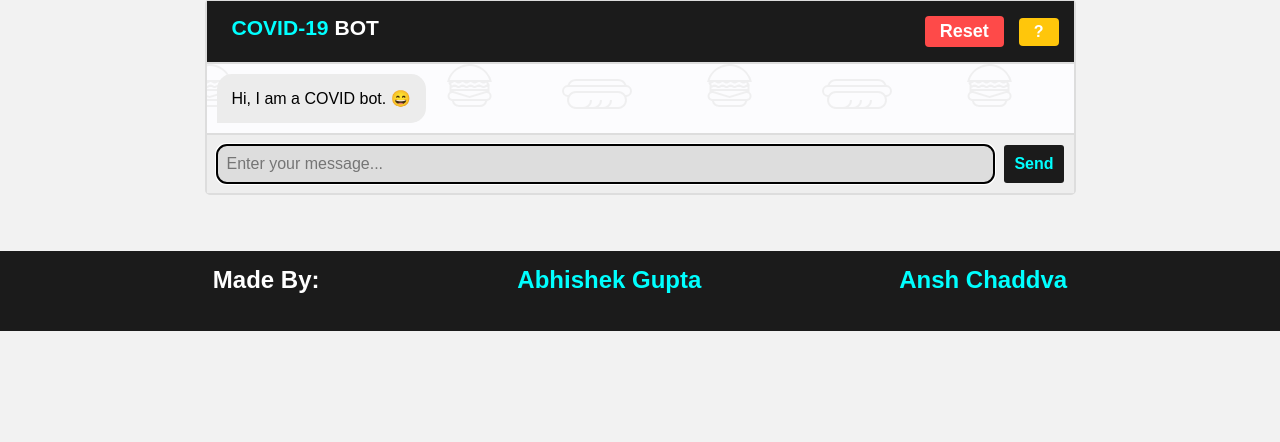
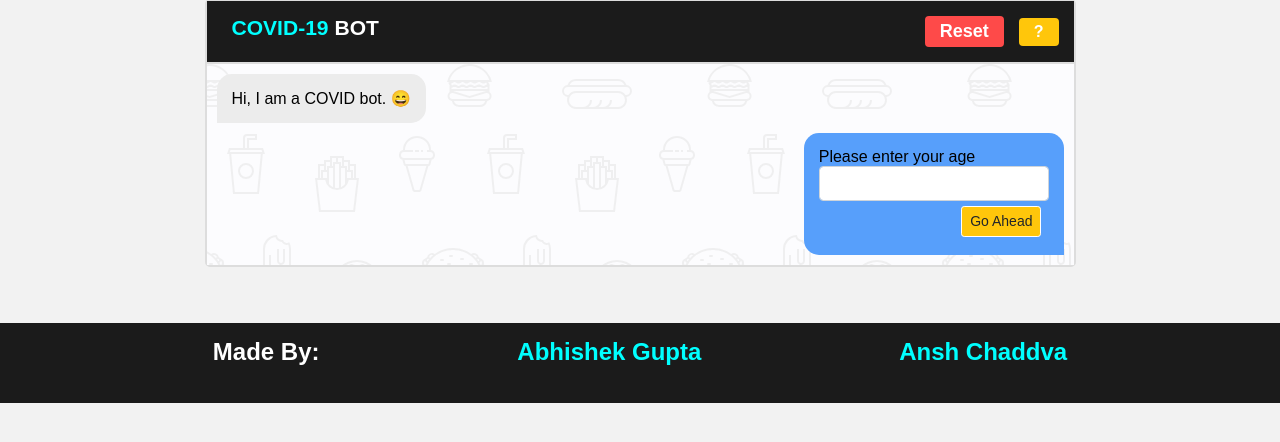
Before and after one commit to Elysian01/Covid19-Bot, a Flask app: page / in a window 1280 px wide. Shown: the part 107-549 px from the top of the page. Run offline with Flask 2, Linux system fonts and the light colour scheme; data that the repository does not hold is empty.

Commit message:
Corona Detection Bot added succesfully

```diff
--- a/static/styles.css
+++ b/static/styles.css
@@ -206,11 +206,84 @@ header a:hover {
 /*******************************
 ChatBot CSS OVER
 ********************************/
+.bg-red{
+background-color: #fe4a49;
+}
+.bg-yellow{
+    background-color: #ffc60b;
+}
+.bg-green{
+    background-color: #198754;
+    color:white;
+}
+.form-control {
+    display: block;
+    width: auto;
+    min-height: 1.5em ;
+    padding: 0.275rem 0.65rem;
+    font-size: 1rem;
+    font-weight: 400;
+    line-height: 1.5;
+    color: #495057;
+    background-color: #fff;
+    background-clip: padding-box;
+    border: 1px solid #ced4da;
 
+    border-radius: 0.25rem;
+    transition: border-color 0.15s ease-in-out, box-shadow 0.15s ease-in-out;
+  }
 #text {
     border-radius: 10px;
 }
+#age-text{
+    margin-bottom:3px;
+    color:black;
+}
+#age_go_button{
+    display: inline-block;
+  font-weight: 300;
+  line-height: 1.5;
+  color: #212529;
+  text-align: center;
+  text-decoration: none;
+  vertical-align: middle;
+  cursor: pointer;
+user-select: none;
+margin-top:5px;
+  border: 1px solid transparent;
+margin-left:62%;
+  border-color:white;
+  transition: color 0.15s ease-in-out, background-color 0.15s ease-in-out, border-color 0.15s ease-in-out, box-shadow 0.15s ease-in-out;
+  padding: 0.25rem 0.5rem;
+  font-size: 0.875rem;
+  border-radius: 0.2rem;
+}
 
+.btn-sm, .btn-group-sm > .btn {
+    padding: 0.25rem 0.5rem;
+    font-size: 0.875rem;
+    border-radius: 0.2rem;
+  }
+  /* .btn {
+    display: inline-block;
+    font-weight: 400;
+    line-height: 1.5;
+    color: #212529;
+    text-align: center;
+    text-decoration: none;
+    vertical-align: middle;
+    cursor: pointer;
+    -webkit-user-select: none;
+    -moz-user-select: none;
+    -ms-user-select: none;
+    user-select: none;
+    background-color: transparent;
+    border: 1px solid transparent;
+    padding: 0.375rem 0.75rem;
+    font-size: 1rem;
+    border-radius: 0.25rem;
+    transition: color 0.15s ease-in-out, background-color 0.15s ease-in-out, border-color 0.15s ease-in-out, box-shadow 0.15s ease-in-out;
+  } */
 .btn-primary {
     background-color: #0096fe;
     font-weight: 600;
@@ -222,8 +295,22 @@ ChatBot CSS OVER
     font-size: 22px;
     cursor: pointer;
     display: inline;
+
 }
-
+.btn-primarys{
+    background-color:#579ffb;
+   box-shadow: 2px 3px 4px 0 rgba(0,0,0,.25);
+    font-weight: 700;
+    margin-right: 10px;
+    /* background-color: #ff4d00; */
+    border: none;
+    color: #fff;
+    padding: 5px 15px;
+    border-radius: 4px;
+    cursor: pointer;
+    font-size: large;
+    margin: 8px;
+}
 .btn-gold {
     background-color: #ffc60b;
     font-weight: 600;
--- a/templates/index.html
+++ b/templates/index.html
@@ -105,7 +105,7 @@
 
                 </main>
 
-                <form class="msger-inputarea" onsubmit="getUserReq(event)">
+                <form class="msger-inputarea" id="user-enter-text"onsubmit="getUserReq(event)">
                     <input type="text" class="msger-input" id="text" name="text" autofocus placeholder="Enter your message...">
                     <button type="submit" class="msger-send-btn">Send</button>
                 </form>
@@ -188,7 +188,9 @@
         function scrollChatWindow() {
             chatWindow = document.querySelector(".msger-chat");
             var xH = chatWindow.scrollHeight;
-            chatWindow.scrollTo(0, xH + 100);
+
+            chatWindow.scrollTo(0, xH + 1000);
+            console.log(xH)
         }
     </script>
 
@@ -203,7 +205,7 @@
         var fatigue_counter = 2;
         var corona_number = 0;
         var symptoms = [];
-
+        start_chatbot();
 
         if (sessionStorage.getItem("coronaTest") == "active") {
             console.log("startCovidTesting")
@@ -212,14 +214,23 @@
 
 
         function start_chatbot() {
+            document.getElementById("user-enter-text").style.display="none";
             var response_div = document.createElement("div");
             response_div.id = "age";
             response_div.className = "msg right-msg";
             var msger_chat = document.getElementById("msger-chat");
             msger_chat.appendChild(response_div);
+
             next_answer =
-                '<div class="msg-bubble"><div class="msg-text" id="age-text"> AGE<input type="number" id="age-input" class="form-control" aria-describedby="passwordHelpBlock"><button type="button" class="btn btn-primary" id="age_go_button" onclick="age()">Go!</button></div></div>';
+                '<div class="msg-bubble"><div class="msg-text" id="age-text"> Please enter your age<input type="number" id="age-input" class="form-control" aria-describedby="passwordHelpBlock"><button type="button" class="btn btn-gold" id="age_go_button" onclick="age()">Go Ahead</button></div></div>';
             document.getElementById("age").innerHTML += next_answer;
+
+
+            document.getElementById("age-input").onkeyup = function(e){
+    if(e.keyCode == 13){
+        age();
+    }
+            }
             sessionStorage.setItem("coronaTest", "deactive")
         }
 
@@ -240,35 +251,41 @@
         }
 
         function age() {
-
+            scrollChatWindow();
             var age_validation_result = validate_age();
-            console.log(age_validation_result);
             //create element
             var response_div = document.createElement("div");
             response_div.id = "temperature_question";
             response_div.className = "msg left-msg ";
             //append that element
-            var msger_chat = document.getElementById("msger-chat");
+
+            if (age_validation_result != "OK") {
+
+
+                if(document.getElementById("age_validation_result")){
+                    var next_question =   age_validation_result ;
+                    document.getElementById("age_validation_result").innerHTML="";
+                document.getElementById("age_validation_result").innerHTML = next_question;
+                }else{            var msger_chat = document.getElementById("msger-chat");
             msger_chat.appendChild(response_div);
-            if (age_validation_result != "OK") {
-                var next_question = "<div>" + age_validation_result + "</div>";
+                    var next_question = "<div id='age_validation_result'>" + age_validation_result + "</div>";
                 document.getElementById("age-text").innerHTML += next_question;
-                // //create element
-                // var response_div = document.createElement("div");
-                // response_div.id = "new_age";
-                // response_div.className = "msg right-msg ";
-                // var msger_chat = document.getElementById("msger-chat");
-                // //append that element
-                // msger_chat.appendChild(response_div);
-                // document.getElementById("new_age").innerHTML += "<div class='msg-bubble'><div class='msg-text'>AGE<input type='number' id='age-input' class='form-control' aria-describedby='passwordHelpBlock'><button type='button' class='btn btn-primary' id='age_go_button' onclick='age()'>Go!</button></div></div>";
+                }
 
-            } else {
+
+
+            } else {var msger_chat = document.getElementById("msger-chat");
+            msger_chat.appendChild(response_div);
+                // document.getElementById("age_validation_result").innerText ="";
                 var next_question =
-                    "<div class='msg-bubble'><div class='msg-text'>Please let us know your current body temperature in degree Fahrenheit (Normal body temperature is 98.6°F):                                                                                                          <button type='button' class='btn btn-primary btn-sm'  onclick='normal_fever()' id='normal_fever'>Normal (96°F-98.6°F)</button>   <button type='button' class='btn btn-primary btn-sm ' id='high_fever' onclick='high_fever()'>Fever (98.6°F-102°F)</button>             </div></div>";
-                document.getElementById("temperature_question").innerHTML += next_question;
+                    "<div class='msg-bubble'><div class='msg-text'>Please let us know your current body temperature in degree Fahrenheit (Normal body temperature is 98.6°F):                                                                                                          <button type='button' class='btn btn-primarys btn-sm'  onclick='normal_fever()' id='normal_fever'>Normal (96°F-98.6°F)</button>   <button type='button' class='btn btn-primarys btn-sm ' id='high_fever' onclick='high_fever()'>Fever (98.6°F-102°F)</button>             </div></div>";
+                document.getElementById("temperature_question").innerHTML = next_question;
                 document.getElementById("age_go_button").disabled = true;
             }
-
+            document.getElementById("age-input").onkeyup = function(e){
+    if(e.keyCode == 13){
+        age();
+    }}
 
         }
 
@@ -485,9 +502,9 @@
             var msger_chat = document.getElementById("msger-chat");
             msger_chat.appendChild(response_div);
             next_answer =
-                "<div class='msg-bubble'><div class='msg-text'>Do you have direct contact or is taking care of a positive COVID-19 patient?<button type='button' class='btn btn-primary btn-sm'  onclick='direct_contact_yes()' id='direct_contact_yes'>YES</button><button type='button' class='btn btn-primary btn-sm'  onclick='direct_contact_no()' id='direct_contact_no'>NO</button></div></div>";
+                "<div class='msg-bubble'><div class='msg-text'>Do you have direct contact or is taking care of a positive COVID-19 patient?<button type='button' class='btn btn-primarys btn-sm'  onclick='direct_contact_yes()' id='direct_contact_yes'>YES</button><button type='button' class='btn btn-primarys btn-sm'  onclick='direct_contact_no()' id='direct_contact_no'>NO</button></div></div>";
             document.getElementById("after_travelled_history_reply").innerHTML += next_answer;
-
+            scrollChatWindow();
         }
 
         function direct_contact_yes() {
@@ -511,21 +528,54 @@
             msger_chat.appendChild(response_div);
             if (corona_number >= 0 && corona_number <= 2) {
                 next_answer =
-                    "<div class='msg-bubble'><div class='msg-text'>Maybe Stress related and observe</div></div>";
+                    "<div class='msg-bubble bg-green'><div class='msg-text'>Dont worry you dont have covid-19 </div></div>";
                 document.getElementById("main_result").innerHTML += next_answer;
+
+                var response_div = document.createElement("div");
+            response_div.id = "mainresult";
+            response_div.className = "msg left-msg";
+            var msger_chat = document.getElementById("msger-chat");
+            msger_chat.appendChild(response_div);
+                next_answer ="<div class='msg-bubble bg-green'><div class='msg-text'>Maybe Stress related and observe  </div></div>";
+                document.getElementById("mainresult").innerHTML += next_answer;
             } else if (corona_number >= 3 && corona_number <= 5) {
                 next_answer =
-                    "<div class='msg-bubble'><div class='msg-text'>Hydrate properly and proper personal hygiene.Observe and re-evaluate after 2 days </div></div>";
+                    "<div class='msg-bubble bg-yellow' ><div class='msg-text'>Dont worry you dont have covid-19 Hydrate properly and proper personal hygiene.</div></div>";
                 document.getElementById("main_result").innerHTML += next_answer;
+
+                var response_div = document.createElement("div");
+            response_div.id = "mainresult";
+            response_div.className = "msg left-msg";
+            var msger_chat = document.getElementById("msger-chat");
+            msger_chat.appendChild(response_div);
+                next_answer ="<div class='msg-bubble bg-yellow'><div class='msg-text'>Observe and re-evaluate after 2 days  </div></div>";
+                document.getElementById("mainresult").innerHTML += next_answer;
             } else if (corona_number >= 3 && corona_number <= 5) {
                 next_answer =
-                    "<div class='msg-bubble'><div class='msg-text'>Seek a consultation with your doctor </div></div>";
+                    "<div class='msg-bubble bg-yellow'><div class='msg-text'>It might be COVID-19  </div></div>";
                 document.getElementById("main_result").innerHTML += next_answer;
+
+                var response_div = document.createElement("div");
+            response_div.id = "mainresult";
+            response_div.className = "msg left-msg";
+            var msger_chat = document.getElementById("msger-chat");
+            msger_chat.appendChild(response_div);
+                next_answer ="<div class='msg-bubble bg-yellow'><div class='msg-text'> Don't panic Seek a consultation with your doctor </div></div>";
+                document.getElementById("mainresult").innerHTML += next_answer;
             } else {
                 next_answer =
-                    "<div class='msg-bubble'><div class='msg-text'>Call the DOH hotline 02-8-561-7800 </div></div>";
+                    "<div class='msg-bubble bg-red'><div class='msg-text'>You have got COVID-19  immediately </div></div><br>";
                 document.getElementById("main_result").innerHTML += next_answer;
+                var response_div = document.createElement("div");
+            response_div.id = "mainresult";
+            response_div.className = "msg left-msg";
+            var msger_chat = document.getElementById("msger-chat");
+            msger_chat.appendChild(response_div);
+                next_answer ="<div class='msg-bubble bg-red'><div class='msg-text'> Call the DOH hotline 02-8-561-7800 immediately </div></div>";
+                document.getElementById("mainresult").innerHTML += next_answer;
             }
+            scrollChatWindow();
+            document.getElementById("user-enter-text").style.display="flex";
         }
 
         function after_direct_question(response) {
@@ -538,7 +588,9 @@
             msger_chat.appendChild(response_div);
             next_answer = "<div class='msg-bubble'><div class='msg-text'>" + response + "</div></div>";
             document.getElementById("after_direct_question").innerHTML += next_answer;
+            scrollChatWindow();
             main_result();
+
         }
 
         function after_travelled_history_question(response) {
@@ -551,6 +603,7 @@
             msger_chat.appendChild(response_div);
             next_answer = "<div class='msg-bubble'><div class='msg-text'>" + response + "</div></div>";
             document.getElementById("after_travelled_history_question").innerHTML += next_answer;
+            scrollChatWindow();
             after_travelled_history_reply();
         }
 
@@ -589,8 +642,9 @@
             var msger_chat = document.getElementById("msger-chat");
             msger_chat.appendChild(response_div);
             next_answer =
-                "<div class='msg-bubble'><div class='msg-text'>Do you have a travel history to a COVID-19 infected area  <button type='button' class='btn btn-primary btn-sm'  onclick='travelled_history_yes()' id='travelled_history_yes'>YES</button><button type='button' class='btn btn-primary btn-sm'  onclick='travelled_history_no()' id='travelled_history_no'>NO</button></div></div>";
+                "<div class='msg-bubble'><div class='msg-text'>Do you have a travel history to a COVID-19 infected area  <button type='button' class='btn btn-primarys btn-sm'  onclick='travelled_history_yes()' id='travelled_history_yes'>YES</button><button type='button' class='btn btn-primarys btn-sm'  onclick='travelled_history_no()' id='travelled_history_no'>NO</button></div></div>";
             document.getElementById("after_travelled_recently_reply").innerHTML += next_answer;
+            scrollChatWindow();
         }
 
         function after_travelled_recently_question(response) {
@@ -603,6 +657,7 @@
             msger_chat.appendChild(response_div);
             next_answer = "<div class='msg-bubble'><div class='msg-text'>" + response + "</div></div>";
             document.getElementById("after_travelled_recently_question").innerHTML += next_answer;
+            scrollChatWindow();
             after_travelled_recently_reply();
         }
 
@@ -615,8 +670,9 @@
             var msger_chat = document.getElementById("msger-chat");
             msger_chat.appendChild(response_div);
             next_answer =
-                "<div class='msg-bubble'><div class='msg-text'>Have you travelled recently during the past 14 days?<button type='button' class='btn btn-primary btn-sm'  onclick='travelled_recently_yes()' id='travelled_recently_yes'>YES</button><button type='button' class='btn btn-primary btn-sm'  onclick='travelled_recently_no()' id='travelled_recently_no'>NO</button></div></div>";
+                "<div class='msg-bubble'><div class='msg-text'>Have you travelled recently during the past 14 days?<button type='button' class='btn btn-primarys btn-sm'  onclick='travelled_recently_yes()' id='travelled_recently_yes'>YES</button><button type='button' class='btn btn-primarys btn-sm'  onclick='travelled_recently_no()' id='travelled_recently_no'>NO</button></div></div>";
             document.getElementById("after_symptom_reply").innerHTML += next_answer;
+            scrollChatWindow();
         }
 
         function after_symptoms_question() {
@@ -629,6 +685,7 @@
             msger_chat.appendChild(response_div);
             next_answer = "<div class='msg-bubble'><div class='msg-text'>" + symptoms + "</div></div>";
             document.getElementById("after_symptoms_question").innerHTML += next_answer;
+            scrollChatWindow();
             remove_buttons('cough')
             remove_buttons('cold')
             remove_buttons('sorethroat')
@@ -643,6 +700,7 @@
         }
 
         function after_age_question() {
+
             var response_div = document.createElement("div");
             response_div.id = "symptoms_selector";
             response_div.className = "msg left-msg";
@@ -650,14 +708,15 @@
             var msger_chat = document.getElementById("msger-chat");
             msger_chat.appendChild(response_div);
             next_answer =
-                '<div class="msg-bubble"><div class="msg-text"> Are you experiencing any of the symptoms below (mark all those applicable)                                                                              <button type="button" class="btn btn-primary btn-sm"  onclick="cough_symptom(cough)" id="cough">Cough</button>                                  <button type="button" class="btn btn-primary btn-sm"  onclick="cold_symptom(cold)" id="cold">Cold</button>                                      <button type="button" class="btn btn-primary btn-sm"  onclick="diarrhea_symptom(diarrhea)" id="diarrhea">Diarrhea</button>              <button type="button" class="btn btn-primary btn-sm"  onclick="sorethroat_symptom(sorethroat)" id="sorethroat">Sore Throat</button>            <button type="button" class="btn btn-primary btn-sm"  onclick="bodyaches_symptom(bodyaches)" id="bodyaches">BodyAches</button> <button type="button" class="btn btn-primary btn-sm"  onclick="headache_symptom(headache)" id="headache">Headache</button> <button type="button" class="btn btn-primary btn-sm"  onclick="fatigue_symptom(fatigue)" id="fatigue">Fatigue</button> <button type="button" class="btn btn-primary btn-sm"  onclick="breathing_symptom(breathing)" id="breathing">Difficulty Breathing</button><button type="button" class="btn btn-primary btn-sm"  onclick="after_symptoms_question()" id="none_of_these">None of these</button></div></div>';
+                '<div class="msg-bubble"><div class="msg-text"> Are you experiencing any of the symptoms below (mark all those applicable)                                                                              <button type="button" class="btn btn-primarys btn-sm"  onclick="cough_symptom(cough)" id="cough">Cough</button>                                  <button type="button" class="btn btn-primarys btn-sm"  onclick="cold_symptom(cold)" id="cold">Cold</button>                                      <button type="button" class="btn btn-primarys btn-sm"  onclick="diarrhea_symptom(diarrhea)" id="diarrhea">Diarrhea</button>              <button type="button" class="btn btn-primarys btn-sm"  onclick="sorethroat_symptom(sorethroat)" id="sorethroat">Sore Throat</button>            <button type="button" class="btn btn-primarys btn-sm"  onclick="bodyaches_symptom(bodyaches)" id="bodyaches">BodyAches</button> <button type="button" class="btn btn-primarys btn-sm"  onclick="headache_symptom(headache)" id="headache">Headache</button> <button type="button" class="btn btn-primarys btn-sm"  onclick="fatigue_symptom(fatigue)" id="fatigue">Fatigue</button> <button type="button" class="btn btn-primarys btn-sm"  onclick="breathing_symptom(breathing)" id="breathing">Difficulty Breathing</button><button type="button" class="btn btn-primarys btn-sm"  onclick="after_symptoms_question()" id="none_of_these">None of these</button></div></div>';
             document.getElementById("symptoms_selector").innerHTML = next_answer;
-
+ scrollChatWindow();
         }
 
         function high_fever() {
             remove_buttons("high_fever")
             remove_buttons("normal_fever")
+
                 //create element
             var response_div = document.createElement("div");
             response_div.id = "temperature_reply";
@@ -667,13 +726,16 @@
             msger_chat.appendChild(response_div);
             next_answer = "<div class='msg-bubble'><div class='msg-text'>Fever (98.6°F-102°F)</div></div>";
             document.getElementById("temperature_reply").innerHTML += next_answer;
+            scrollChatWindow();
             after_age_question();
             corona_number++;
+
         }
 
         function normal_fever() {
             remove_buttons("high_fever")
             remove_buttons("normal_fever")
+
                 //create element
             var response_div = document.createElement("div");
             response_div.id = "temperature_reply";
@@ -682,7 +744,7 @@
             //append that element
             msger_chat.appendChild(response_div);
             next_answer = "<div class='msg-bubble'><div class='msg-text'>Normal (96°F-98.6°F)</div></div>";
-            document.getElementById("temperature_reply").innerHTML += next_answer;
+            document.getElementById("temperature_reply").innerHTML += next_answer; scrollChatWindow();
             after_age_question();
         }
 
```
